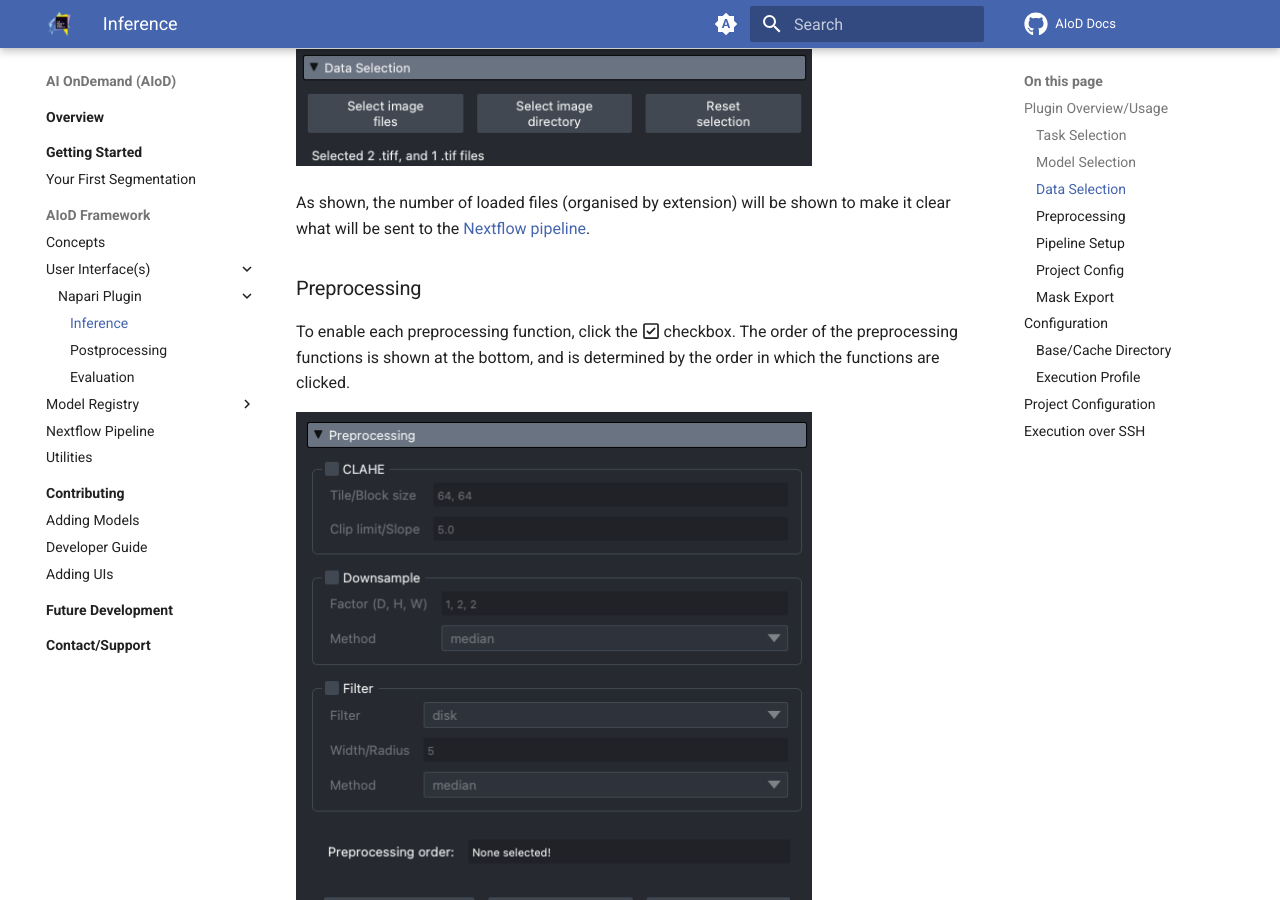
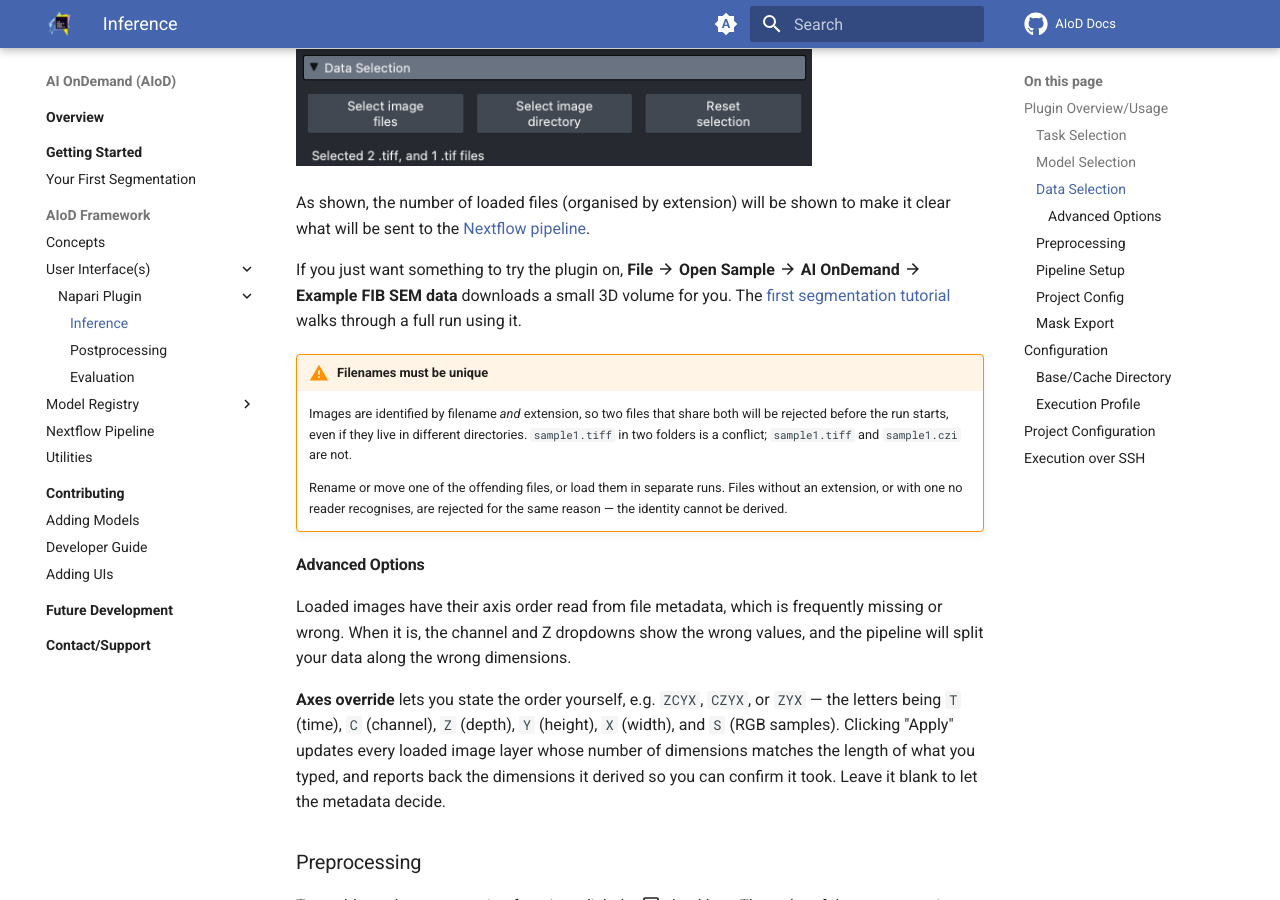
Before and after one commit to FrancisCrickInstitute/aiod_docs, an MkDocs documentation site: the page built from docs/sections/front_ends/napari_plugin/inference.md, in a window 1280 px wide and 900 px high, scrolled down 1529 px. Built offline with MkDocs 1.6.1 and Material for MkDocs 9.7.7, drawn with Linux system fonts in a browser that asks for light colours; comment, search, counter and statistics services are not loaded; some of the changed text lies outside the part shown.

Commit message:
Document plugin controls and failure modes with no reference entry
Duplicate filenames are the notable one: two inputs sharing a name and
extension now fail before the run starts, even from different
directories, and nothing told users that.

Also the axes override, which matters whenever axis metadata is missing
or wrong; the example sample data; that the plugin registers .rle as a
readable format so masks can be dragged back in; the profiles actually
in the dropdown; and AIOD_NXF_REV alongside the AIOD_NXF_REPO it defers
to.

Point manifest authors at the published JSON Schema for editor
validation, noting it has to be wired up from editor settings — a
$schema key in the manifest is itself an unknown field and fails
validation.

Co-Authored-By: Claude Opus 5 (1M context) <noreply@anthropic.com>

```diff
--- a/docs/sections/front_ends/napari_plugin/inference.md
+++ b/docs/sections/front_ends/napari_plugin/inference.md
@@ -21,6 +21,20 @@ You can drag+drop into Napari as normal, or use these buttons to load specific f
 ![Screenshot of data selection buttons.](../../../assets/screenshots/inference_data.png){width=75%}
 
 As shown, the number of loaded files (organised by extension) will be shown to make it clear what will be sent to the [Nextflow pipeline](../../nextflow/index.md).
+
+If you just want something to try the plugin on, **File :material-arrow-right: Open Sample :material-arrow-right: AI OnDemand :material-arrow-right: Example FIB SEM data** downloads a small 3D volume for you. The [first segmentation tutorial](../../getting_started/first_segmentation.md) walks through a full run using it.
+
+!!! warning "Filenames must be unique"
+
+    Images are identified by filename *and* extension, so two files that share both will be rejected before the run starts, even if they live in different directories. `sample1.tiff` in two folders is a conflict; `sample1.tiff` and `sample1.czi` are not.
+
+    Rename or move one of the offending files, or load them in separate runs. Files without an extension, or with one no reader recognises, are rejected for the same reason — the identity cannot be derived.
+
+#### Advanced Options
+
+Loaded images have their axis order read from file metadata, which is frequently missing or wrong. When it is, the channel and Z dropdowns show the wrong values, and the pipeline will split your data along the wrong dimensions.
+
+**Axes override** lets you state the order yourself, e.g. `ZCYX`, `CZYX`, or `ZYX` — the letters being `T` (time), `C` (channel), `Z` (depth), `Y` (height), `X` (width), and `S` (RGB samples). Clicking "Apply" updates every loaded image layer whose number of dimensions matches the length of what you typed, and reports back the dimensions it derived so you can confirm it took. Leave it blank to let the metadata decide.
 
 
 ### Preprocessing
@@ -50,6 +64,8 @@ For the execution profile, you should select the profile that matches where you
 - If you are at the Crick and using NEMO, use `crick`
 - Otherwise, use your relevant institutional profile. If none exists, see [our guidance on adding one](../../contributing/expanding.md#add-a-profile).
 
+The dropdown lists whatever profiles ship with the plugin, currently `local`, `crick`, and `rosalind` (a local-executor profile tuned for a specific GPU workstation — a useful template if you are writing one for a single machine rather than a cluster).
+
 ![Screenshot of Nextflow pipeline options.](../../../assets/screenshots/inference_pipeline.png){width=75%}
 
 After clicking the "Run Pipeline!" button, the progress bar will update as each substack is completed to give an indication of progress and expected finish time!
@@ -74,6 +90,10 @@ For ease of use (especially when switching between projects), you can save and l
 You can export all masks, or if you have a `Labels` layer selected just export that one. The dropdown shows the file formats support to export to, allowing you to then use the masks elsewhere.
 
 The `.rle` format is the most compact, but cannot be read without the use of `aiod_utils`. For use with other programs, we recommend to export as a `.tiff`.
+
+!!! tip "Reading masks back in"
+
+    Installing the plugin also teaches Napari the `.rle` format, so exported masks can be dragged straight back into the viewer as a `Labels` layer later (`.pkl` and `.pickle` are read too). The same works through **File :material-arrow-right: Save Selected Layer**, which offers `.rle` for any `Labels` layer — handy if you have postprocessed a mask and want to keep the compact format.
 
 !!! warning "Export for Permanency!"
 
```
Also changed, not shown: docs/sections/contributing/developing.md (+2 -2 lines), docs/sections/contributing/expanding.md (+8 -0 lines).
